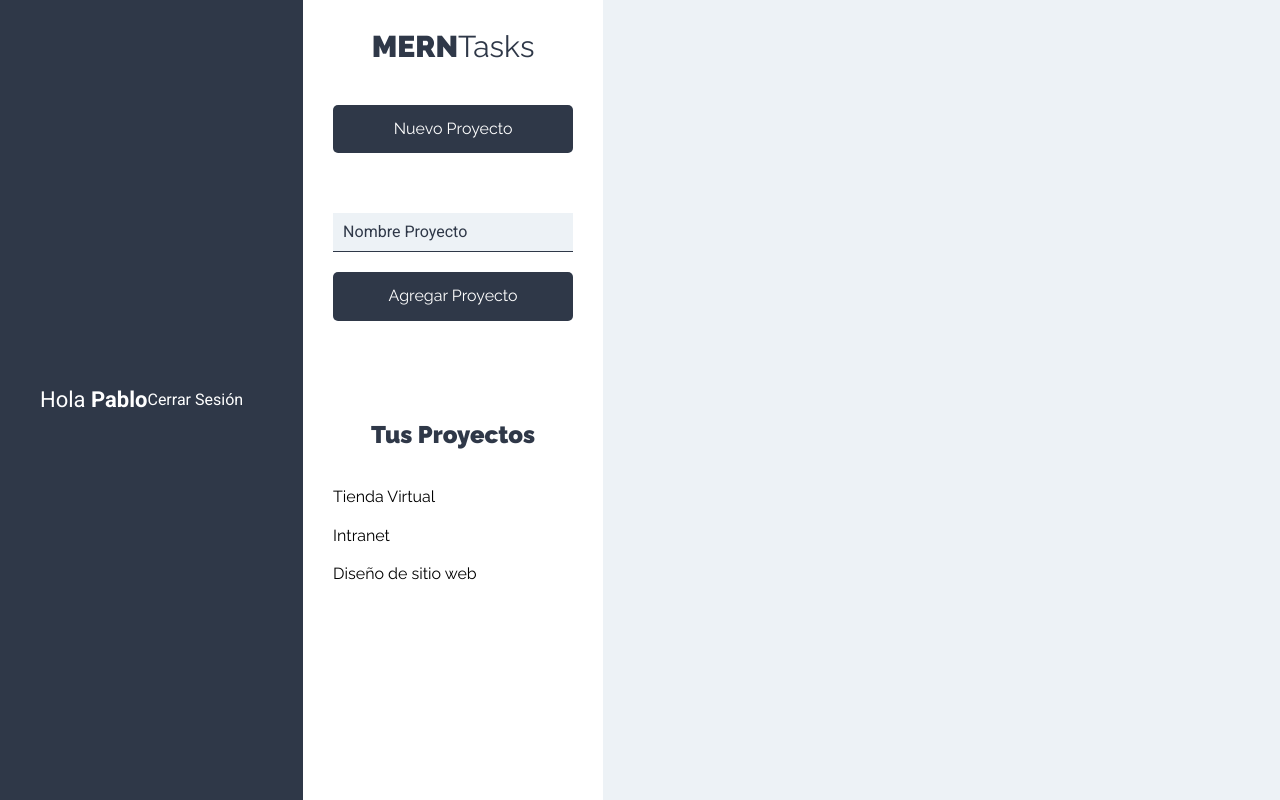
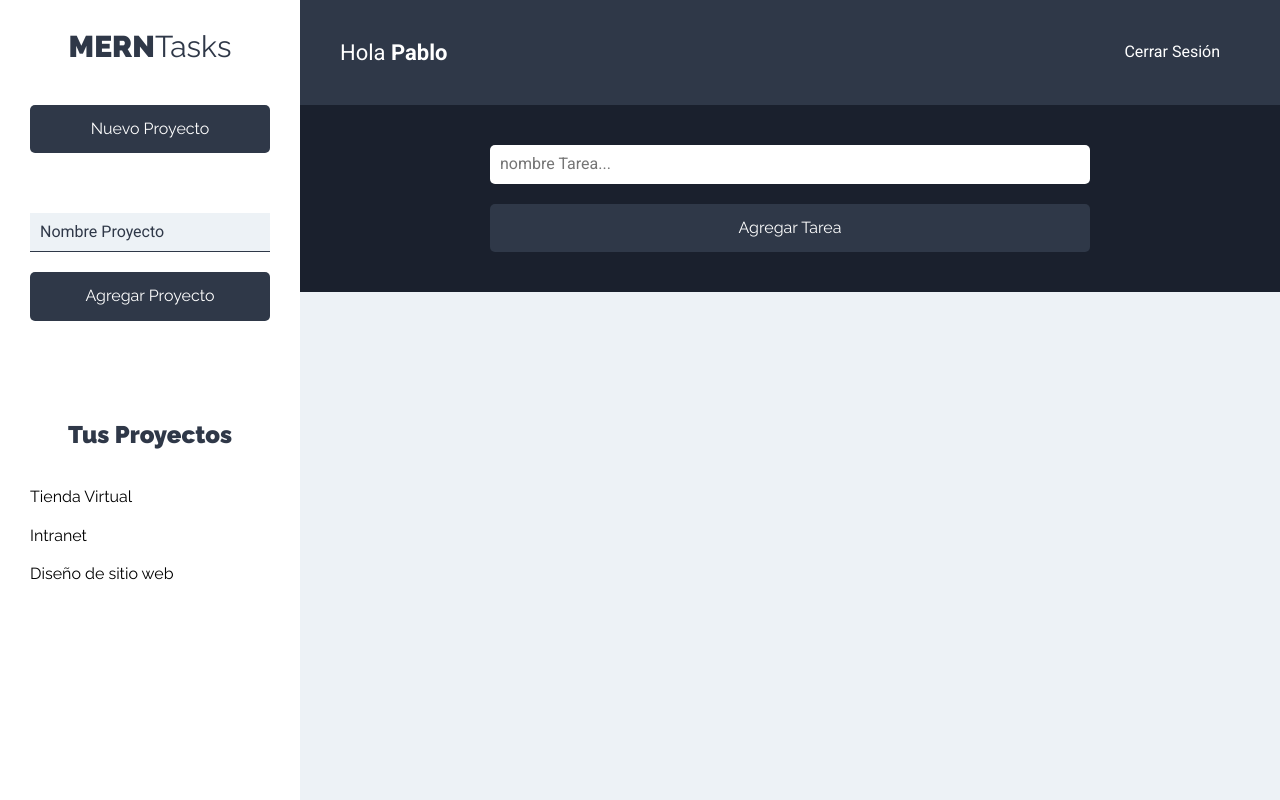
Before and after one commit to PabloMunizMontoya/mern-task-cliente, a React (Create React App) app: page /Proyectos in a window 1280 px wide. Built offline with nearby package versions, Linux system fonts and the light colour scheme.

Commit message:
agregue el componente form tarea y lo importe a proyectos

```diff
--- a/src/components/proyectos/Proyectos.jsx
+++ b/src/components/proyectos/Proyectos.jsx
@@ -1,16 +1,19 @@
 import React from 'react'
 import Sidebar from '../layout/Sidebar';
 import Barra from '../layout/Barra';
+import FormTarea from '../tareas/FormTarea';
 
 const Proyectos = () => {
     return (
         <div className='contenedor-app'>
-            <Barra/>
+
             <Sidebar/>
 
             <div className="seccion-principal">
+                <Barra/>
+                <main>
+                    <FormTarea/>
 
-                <main>
                     <div className="contenedor-tareas">
 
                     </div>
--- /dev/null
+++ b/src/components/tareas/FormTarea.jsx
@@ -0,0 +1,28 @@
+import React from 'react'
+
+const FormTarea = () => {
+    return (
+        <div className='formulario'>
+            <form>
+                <div lassName='contenedor-input'>
+                    <input
+                        type='text'
+                        className='input-text'
+                        placeholder='nombre Tarea...'
+                        name='nombre'
+                    />
+                </div>
+                <div lassName='contenedor-input'>
+                    <input
+                        type="submit"
+                        className='btn btn-primario btn-submit btn-block'
+                        value='Agregar Tarea'
+                    />
+                </div>
+            </form>
+        </div>
+
+     );
+}
+
+export default FormTarea;
```
Also changed, not shown: src/components/tareas/ListadoTareas.jsx (added), src/components/tareas/Tarea.jsx (added).
